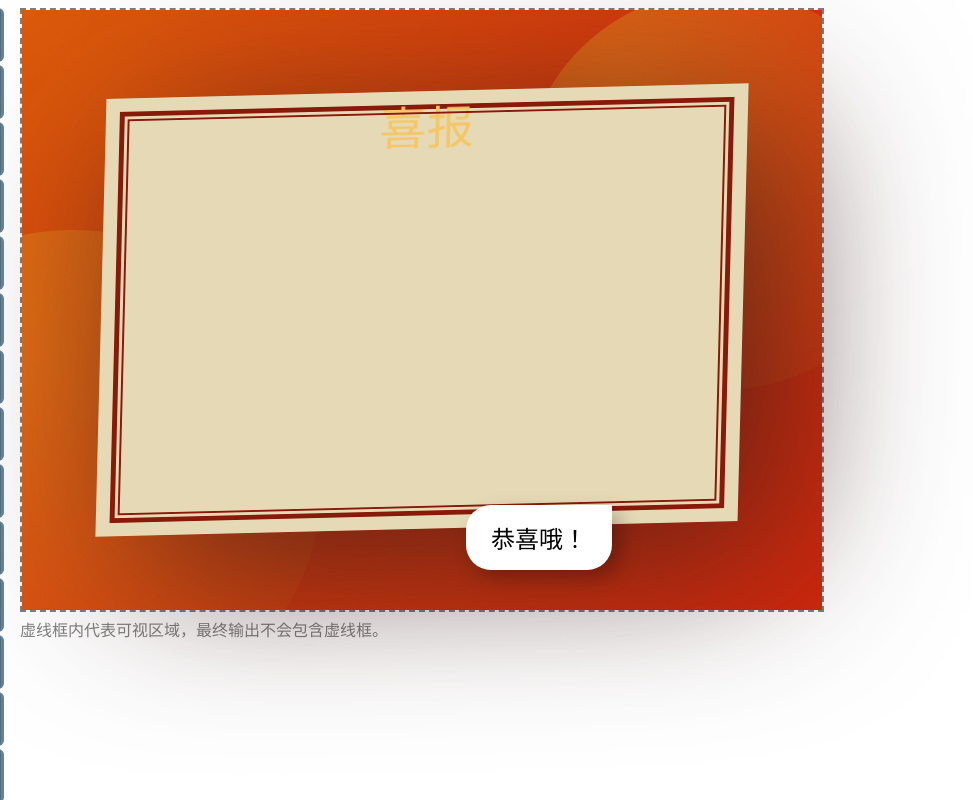
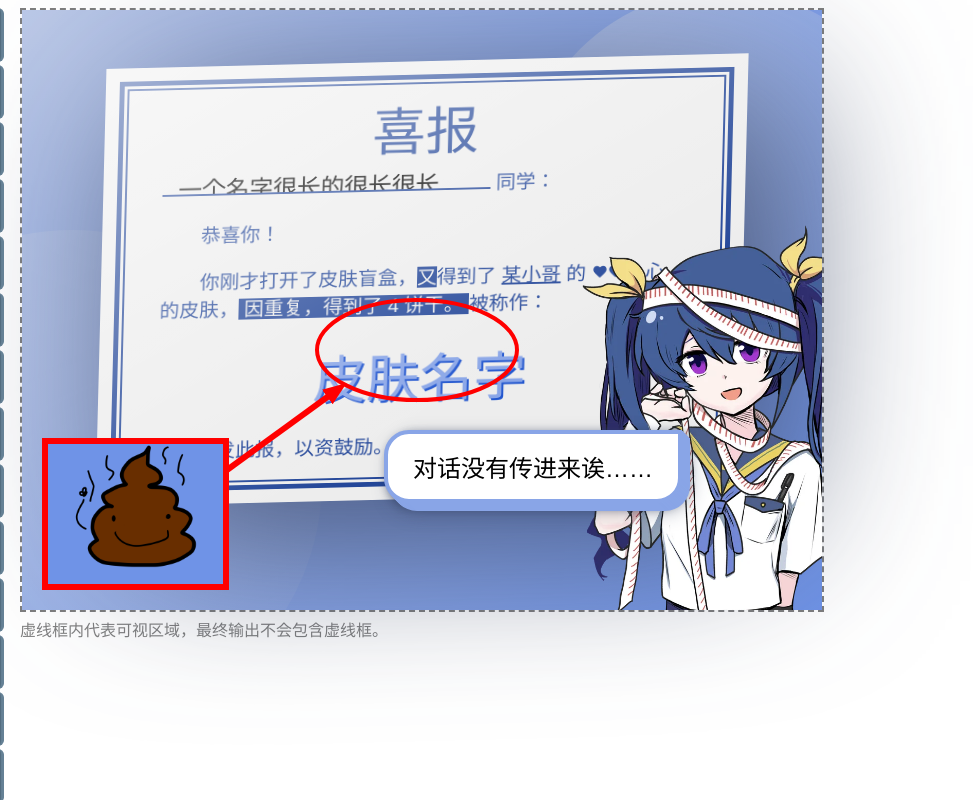
Before and after one commit to kagamibot-team/kagami-bot-frontend, a Vue app: page /skin_pack in a window 1280 px wide. Shown: the whole page, without its empty margins (0-973 px from the left). Built offline with nearby package versions, Linux system fonts and the light colour scheme; a web font is replaced by a local one.

Commit message:
完成盲盒抽卡界面

```diff
--- a/package.json
+++ b/package.json
@@ -39,6 +39,8 @@
     "sass": "^1.77.8",
     "typescript": "^5.5.4",
     "typescript-eslint": "^8.3.0",
-    "vite": "^5.3.1"
+    "vite": "^5.3.1",
+    "vue-svg-loader": "^0.10.0",
+    "vue-template-compiler": "^0.1.0"
   }
 }
--- a/src/views/SkinPackView.vue
+++ b/src/views/SkinPackView.vue
@@ -6,17 +6,22 @@ import image_map from '../pre_data/image_map';
 
 const data = load<SkinPackOpen>({
   user: {
-    name: "小帕"
+    name: "一个名字很长的很长很长先生啊啊啊1111你在听我说话吗"
   },
   dialog: {
-    speaker: "服装店主塩",
+    // speaker: "服装店主塩",
+    speaker: "服装学徒驹草",
     face: "通常",
-    text: "恭喜哦！"
+    text: "对话没有传进来诶……"
   },
   image: "./resource/shit.png",
-  level: 3,
+  level: 2,
   skin_award_name: "某小哥",
-  skin_name: "大大哥",
+  skin_name: "皮肤名字",
+  biscuit_delta: {
+    delta: 4,
+    after: 100
+  }
 });
 
 const dialog_img = computed(() => {
@@ -25,15 +30,47 @@ const dialog_img = computed(() => {
 </script>
 
 <template>
-  <div class="main">
+  <div class="main" :class="`main-${data.level}`">
     <div class="background">
       <div class="circle-1"></div>
       <div class="circle-2"></div>
     </div>
     <div class="poster">
+      <div class="frame-1"></div>
+      <div class="frame-2"></div>
       <div class="xibao">喜报</div>
+      <div class="lines">
+        <p class="line-1">
+          <span class="name">{{ data.user.name }}</span> 同学：
+        </p>
+        <p class="line-2">恭喜你！</p>
+        <p class="line-3">
+          你刚才打开了皮肤盲盒，<span v-if="data.biscuit_delta" class="chongfu">又</span>得到了 <u>{{ data.skin_award_name }}</u> 的
+          <span v-for="index in data.level" :key="index" class="heart"></span>
+          {{ data.level }} 心的皮肤，<span v-if="data.biscuit_delta" class="chongfu">
+            因重复，得到了 {{ data.biscuit_delta.delta }} 饼干。
+          </span>被称作：
+        </p>
+        <div class="xgname">{{ data.skin_name }}</div>
+        <p class="line-2">特发此报，以资鼓励。</p>
       </div>
-    <div class="npc-container">
+      <div class="poster-overlay"></div>
+    </div>
+    <div class="xg-img-container">
+      <svg class="wait-what-arrow" view-box="0 0 200 200">
+        <defs>
+          <marker id='head' orient="auto" markerWidth='4' markerHeight='8' refX='2' refY='1.5'>
+            <path d='M0,0 V3 L4,1.5 Z' fill="red" />
+          </marker>
+        </defs>
+        <line stroke="red" marker-end='url(#head)' stroke-width="6" x1="30" y1="190" x2="140" y2="110" />
+        <ellipse cx="220" cy="70" rx="100" ry="50" fill="transparent" stroke="red" stroke-width="4" />
+      </svg>
+      <div class="img">
+        <img :src="data.image" />
+      </div>
+    </div>
+    <div class="npc-container" :class="data.dialog.speaker == '服装学徒驹草' ? `npc-container-cao` : ''">
       <img :src="dialog_img" width="900" />
     </div>
     <div class="dialog-container">
@@ -45,13 +82,27 @@ const dialog_img = computed(() => {
 </template>
 
 <style lang="scss" scoped>
+@use 'sass:math';
+@use 'sass:color';
+
 $screen-width: 800px;
 $screen-height: 600px;
 
-.main {
+@mixin kagami-themes($level, $color-primary) {
+  $color-text: color.adjust($color-primary, $lightness: -30%, $saturation: -10%);
+  $color-bright-1: color.adjust($color-primary, $whiteness: 10%);
+  $color-bright-2: color.adjust($color-primary, $whiteness: 20%);
+  $color-bright-3: color.adjust($color-primary, $whiteness: 30%);
+  $color-bright-8: color.adjust($color-primary, $whiteness: 80%);
+  $color-dark-drop: color.adjust($color-primary, $lightness: -20%);
+  $color-shadow-tint: color.adjust($color-primary, $lightness: -40%, $saturation: -40%, $alpha: -0.2);
+  $color-shadow-tint-2: color.adjust($color-primary, $lightness: -40%, $saturation: -40%, $alpha: -0.6);
+
+  .main-#{$level} {
+    &.main {
       width: $screen-width;
       height: $screen-height;
-  background: radial-gradient(circle at top left, rgb(219, 90, 10), rgb(208, 38, 12));
+      background: radial-gradient(circle at top left, $color-bright-3, $color-primary);
       position: relative;
     }
 
@@ -68,7 +119,8 @@ $screen-height: 600px;
         aspect-ratio: 1;
         border-radius: 50%;
         position: absolute;
-    background: radial-gradient(circle at 25% 25%, #e8a3236f, transparent);
+        background: radial-gradient(circle at 25% 25%, $color-bright-3, transparent);
+        opacity: .7;
       }
 
       & .circle-1 {
@@ -86,22 +138,25 @@ $screen-height: 600px;
 
     $poster-width: 650px;
     $poster-height: 460px;
+    $poster-foreground: $color-text;
+    $poster-background: $color-bright-8;
 
     .poster {
       position: absolute;
-  left: ($screen-width - $poster-width) / 2;
-  top: ($screen-height - $poster-height) / 2;
+      left: math.div($screen-width - $poster-width, 2);
+      top: math.div($screen-height - $poster-height, 2) - 30px;
       width: $poster-width;
       height: $poster-height;
-  background-color: rgb(230, 218, 182);
-  filter: drop-shadow(40px 40px 90px rgba(61, 24, 24, 0.757));
+      background-color: $poster-background;
+      filter: drop-shadow(40px 40px 90px $color-shadow-tint);
       transform: rotate3d(2, -1, 0, 20deg);
+      user-select: none;
 
-  &::before {
+      & .frame-1 {
         $deco-padding: 14px;
         display: block;
         position: absolute;
-    border: solid 5px rgb(137, 25, 8);
+        border: solid 5px $poster-foreground;
         width: $poster-width - $deco-padding * 2;
         height: $poster-height - $deco-padding * 2;
         left: $deco-padding;
@@ -110,11 +165,11 @@ $poster-height: 460px;
         content: '';
       }
 
-  &::after {
+      & .frame-2 {
         $deco-padding: 22px;
         display: block;
         position: absolute;
-    border: solid 2px rgb(137, 25, 8);
+        border: solid 2px $poster-foreground;
         width: $poster-width - $deco-padding * 2;
         height: $poster-height - $deco-padding * 2;
         left: $deco-padding;
@@ -127,11 +182,91 @@ $poster-height: 460px;
         position: absolute;
         width: 3em;
         left: calc($poster-width / 2 - 1.5em);
-    font-size: 48px;
+        top: 30px;
+        font-size: 54px;
         font-family: "阿里妈妈数黑体";
         text-align: center;
-    color: rgb(244, 199, 100);
-    text-shadow: 0 0 0 5px rgb(137, 25, 8);
+        color: $poster-foreground;
+      }
+
+      & .lines {
+        position: absolute;
+        width: 100%;
+        height: 100%;
+        padding: 60px;
+        padding-top: 90px;
+        font-family: 'HarmonyOS Sans SC', var(--font-fallback);
+        color: $poster-foreground;
+        font-size: 20px;
+        box-sizing: border-box;
+        font-weight: 500;
+
+        & .line-1 .name {
+          padding: 0 16px;
+          position: relative;
+          display: inline-block;
+          font-family: '霞鹜文楷', var(--font-fallback);
+          font-size: larger;
+          color: black;
+          max-width: 300px;
+          height: 1.1em;
+          text-overflow: ellipsis;
+          white-space: nowrap;
+          overflow: hidden;
+
+          &::before {
+            content: '';
+            display: block;
+            position: absolute;
+            width: 100%;
+            background-color: $poster-foreground;
+            height: 2px;
+            left: 0;
+            bottom: 0;
+          }
+        }
+
+        & .line-2 {
+          text-indent: 2em;
+        }
+
+        & .line-3 {
+          text-indent: 2em;
+
+          & .heart {
+            mask: url("../assets/heart.svg") no-repeat center;
+            mask-size: contain;
+            width: .8em;
+            aspect-ratio: 1;
+            display: inline-block;
+            background-color: $poster-foreground;
+          }
+
+          & .chongfu {
+            background-color: $color-text;
+            color: $poster-background;
+          }
+        }
+
+        & .xgname {
+          text-align: center;
+          font-size: 54px;
+          font-family: maokenzajin, '阿里妈妈数黑体', 'Maple UI', var(--font-fallback);
+          width: max-content;
+          margin: 0 auto;
+          font-weight: normal;
+          color: $color-bright-1;
+          text-shadow: 2px 2px 0 $color-dark-drop;
+        }
+      }
+
+      & .poster-overlay {
+        position: absolute;
+        width: 100%;
+        height: 100%;
+        left: 0;
+        top: 0;
+        background: linear-gradient(-30deg, #ffffff00 30%, #ffffff95);
       }
     }
 
@@ -142,32 +277,95 @@ $poster-height: 460px;
       overflow: hidden;
       width: $screen-width;
       height: $screen-height;
-  opacity: 0;
+      // opacity: 0;
+      pointer-events: none;
 
       & img {
         position: absolute;
-    top: 220px;
-    left: 260px;
+        top: 120px;
+        left: 250px;
+      }
+
+      &.npc-container-cao img {
+        top: 60px;
+      }
+    }
+
+    .xg-img-container {
+      z-index: 4;
+      position: absolute;
+      left: 0;
+      bottom: 0;
+
+      .wait-what-arrow {
+        position: absolute;
+        left: 175px;
+        bottom: 30px;
+        height: 300px;
+        width: 500px;
+      }
+
+      & .img {
+        position: absolute;
+        left: 0;
+        bottom: 0;
+        z-index: 2;
+        aspect-ratio: 5 / 4;
+        width: 175px;
+        overflow: hidden;
+        border: solid 6px red;
+        margin: 20px;
+        background-color: $color-primary;
+
+        & img {
+          width: 100%;
+        }
       }
     }
 
     .dialog-container {
       width: $screen-width - 210;
       position: absolute;
-  bottom: 0;
-  left: 0;
-  text-align: right;
+      top: 420px;
+      right: 140px;
+      z-index: 5;
       padding-bottom: 40px;
+      pointer-events: none;
 
       & .dialog {
+        $border: $color-bright-1;
+
         background-color: rgb(255, 255, 255);
+        border: solid 4px $border;
+        color: rgb(0, 0, 0);
         margin-left: auto;
+        text-align: justify;
+        text-align-last: left;
         width: max-content;
+        max-width: 390px;
         padding: 15px 25px;
         font-size: 24px;
         font-family: '霞鹜文楷', var(--font-fallback);
         border-radius: 25px 0 25px 25px;
-    box-shadow: 8px 8px 20px #0004;
+        box-shadow:
+          1px 1px 0 $border,
+          2px 2px 0 $border,
+          3px 3px 0 $border,
+          4px 4px 0 $border,
+          5px 5px 0 $border,
+          6px 6px 0 $border,
+          7px 7px 0 $border,
+          8px 8px 0 $border,
+          8px 8px 20px $color-shadow-tint-2,
+          4px 4px 10px $color-shadow-tint,
+        ;
       }
     }
+  }
+}
+
+@include kagami-themes(1, #63d256);
+@include kagami-themes(2, #6F93E7);
+@include kagami-themes(3, #996FE0);
+@include kagami-themes(4, #f4bd4f);
 </style>
```
Also changed, not shown: src/assets/heart.svg (added), 1 other file (tests, documents, lock files or other folders). Lines whose indentation alone changed are shown as unchanged.
